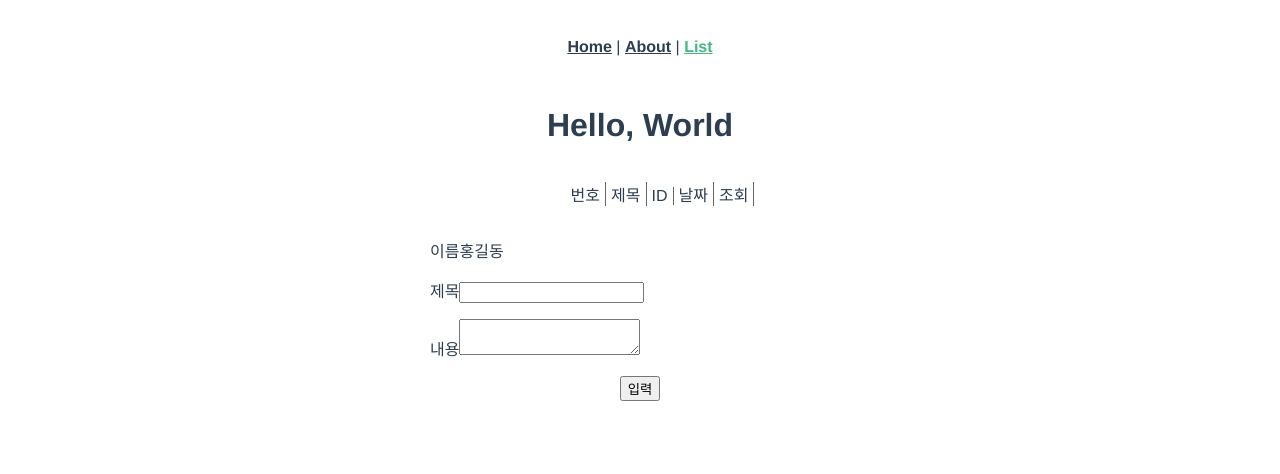
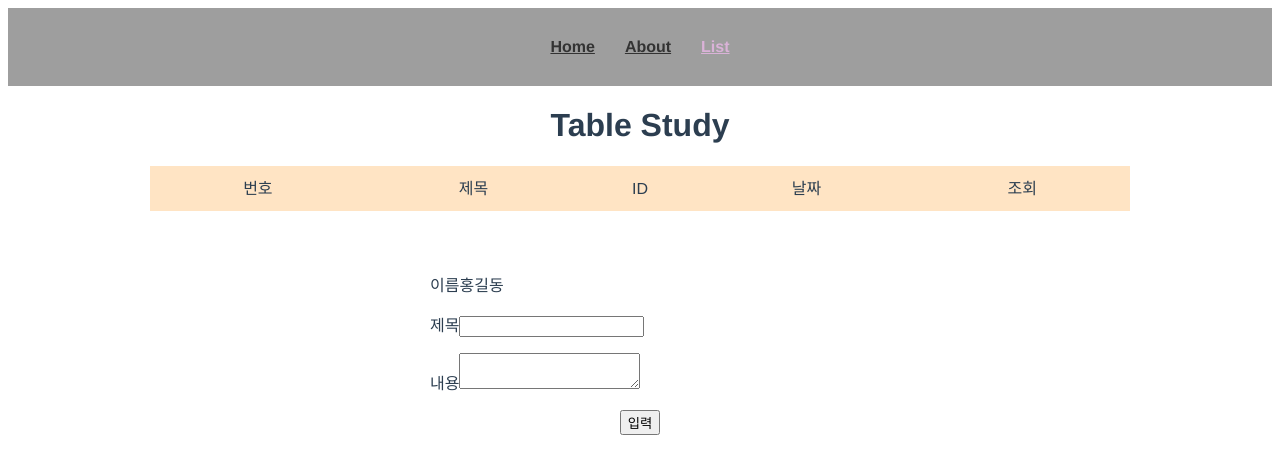
Before and after one commit to jkson83/vue-project-manager, a Vue app: page /#/list in a window 1280 px wide. Shown: the top 474 px of the page. Built offline with nearby package versions, Linux system fonts and the light colour scheme.

Commit message:
20240726

```diff
--- a/src/App.vue
+++ b/src/App.vue
@@ -1,7 +1,7 @@
 <template>
   <nav>
-    <router-link to="/">Home</router-link> |
-    <router-link to="/about">About</router-link> |
+    <router-link to="/">Home</router-link>
+    <router-link to="/about">About</router-link>
     <router-link to="/list">List</router-link>
   </nav>
   <router-view />
--- a/src/assets/style.css
+++ b/src/assets/style.css
@@ -1,3 +1,16 @@
+nav{
+    background-color: #9e9e9e;
+    color:#fff;
+}
+nav a{
+    color: #333;
+    padding:15px;
+}
+nav a.router-link-exact-active{
+    color:#dab2d8;
+}
+
+
 .container {
     width: 100%;
     height: 200px;
@@ -8,24 +21,23 @@
     font-weight: bold;
 }
 
-.text-red {
-    color: red;
-}
+
 .listTable{
     display: table;
     width:980px;
     margin:0 auto;
 }
 .listTable ul, .listTable li{list-style-type: none;}
-.listTable li{
-    display: inline-flex;
-    justify-content: center;
-    flex-wrap: nowrap;
+.listTable ul.row-group {
+    background-color: bisque;
+}
+.listTable ul{
+    display: table-row;
+    height:45px;
+    line-height:45px;
 }
 .listTable ul li{
-    border-right: 1px solid #666;
-    padding:0 5px;
-    box-sizing: border-box;
+    display: table-cell;
 }
 
 .writeForm{
--- a/src/views/ListView.vue
+++ b/src/views/ListView.vue
@@ -1,24 +1,33 @@
 <template>
-    <h1>Hello, {{ title }}</h1>
+    <h1>Table {{ title }}</h1>
     <div class="listTable">
-      <ul>
+      <ul class="row-group">
         <li>번호</li>
         <li>제목</li>
         <li>ID</li>
         <li>날짜</li>
         <li>조회</li>
       </ul>
+      <ul>
+        <li></li>
+        <li></li>
+        <li></li>
+        <li></li>
+      </ul>
     </div>
+
     <write-form></write-form>
 </template>
 
 <script>
 import WriteForm from './WriteForm.vue'
+
 export default {
   components: { WriteForm },
+
   data () {
     return {
-      title: 'World',
+      title: 'Study',
       name: 'WriteForm',
       components: {
         WriteForm
```
